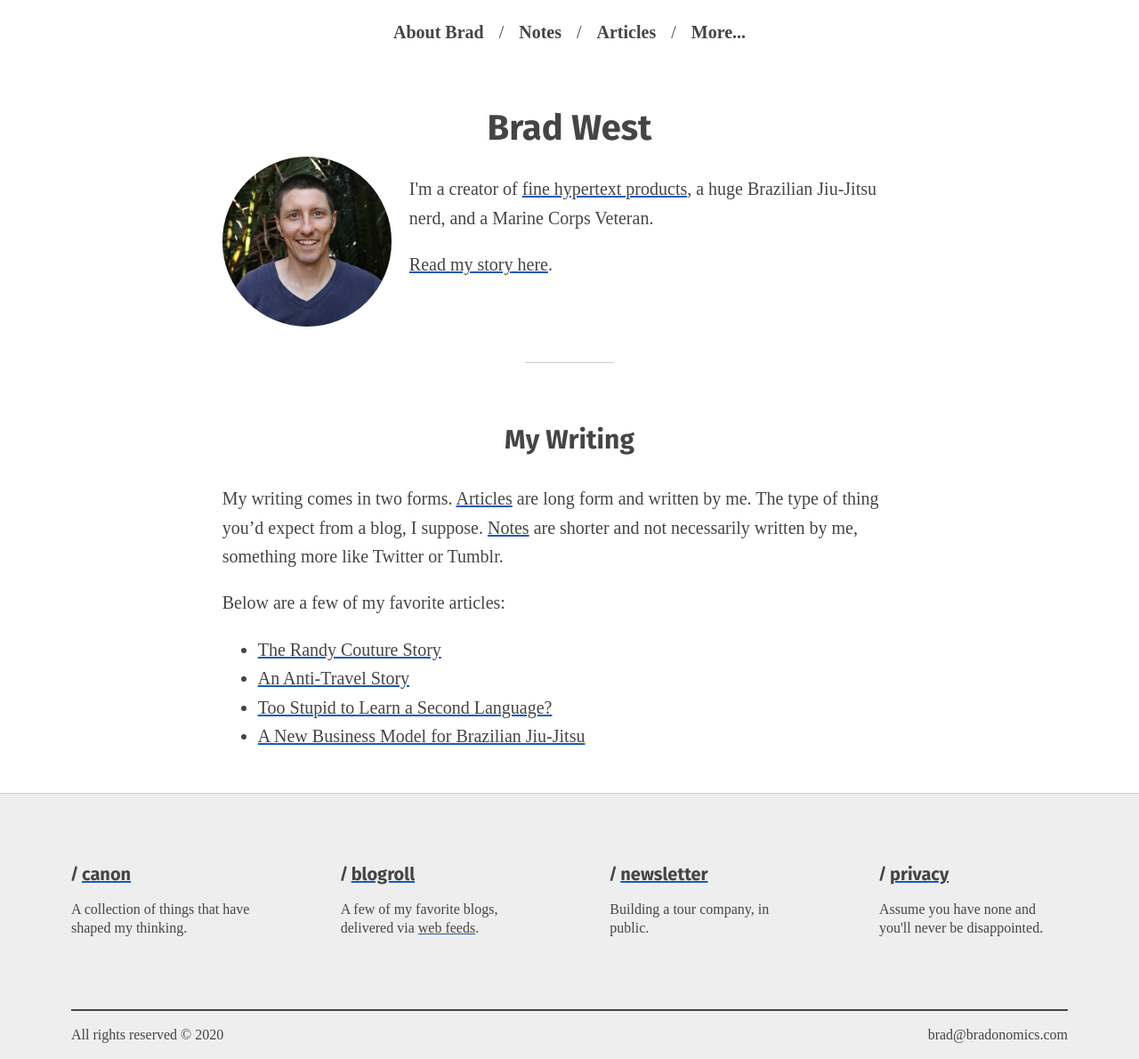
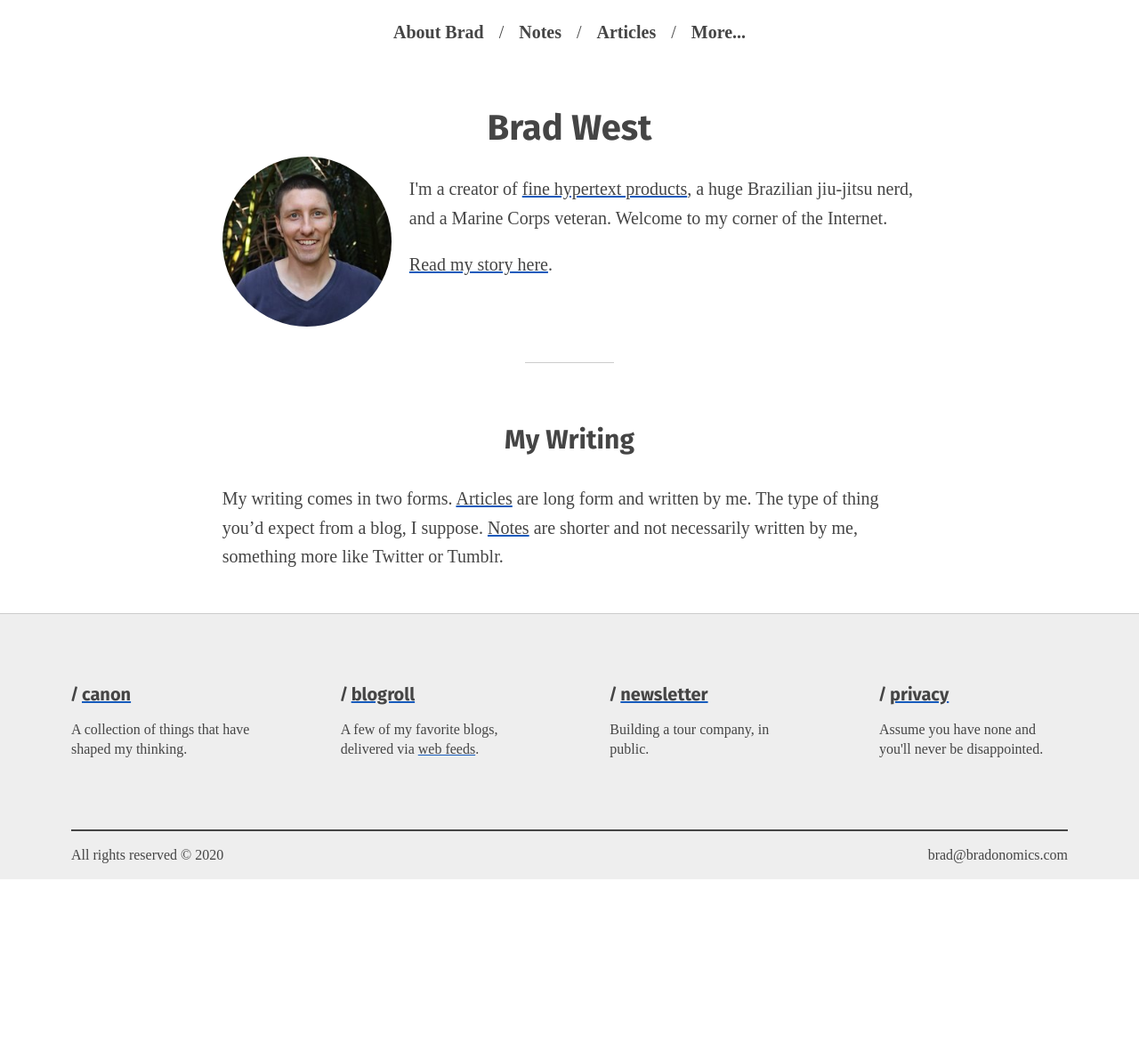
Before and after one commit to bradonomics/bradonomics.com, a Jekyll site: the page built from _pages/index.md, in a window 1280 px wide. Shown: the whole page at 89% size. Built offline with Jekyll 4.4.1, drawn with Linux system fonts in a browser that asks for light colours; after the commit the page ends 988 px from its top, so only the background shows below that.

Commit message:
Homepage intro update

```diff
--- a/_pages/index.md
+++ b/_pages/index.md
@@ -15,7 +15,7 @@ permalink: /
     {% comment %}
       <p>I'm a <a href="https://webniyom.com/">Web Developer</a>, Brazilian Jiu-Jitsu Nerd, Web Developer, Open Source Software Advocate, and Marine Corps Veteran.</p>
     {% endcomment %}
-    <p>I'm a creator of <a href="https://webniyom.com/">fine hypertext products</a>, a huge Brazilian Jiu-Jitsu nerd, and a Marine Corps Veteran.</p>
+    <p>I'm a creator of <a href="https://webniyom.com/">fine hypertext products</a>, a huge Brazilian jiu-jitsu nerd, and a Marine Corps veteran. Welcome to my corner of the Internet.</p>
 
     <a href="{{ '/about/' | absolute_url }}">Read my story here</a>.
 
@@ -29,6 +29,7 @@ permalink: /
 
 My writing comes in two forms. [Articles]({{ '/articles/' | absolute_url }}) are long form and written by me. The type of thing you'd expect from a blog, I suppose. [Notes]({{ '/notes/' | absolute_url }}) are shorter and not necessarily written by me, something more like Twitter or Tumblr.
 
+{% comment %}
 Below are a few of my favorite articles:
 
  - [The Randy Couture Story]({{ '/randy-couture-story/' | absolute_url }})
@@ -36,7 +37,6 @@ Below are a few of my favorite articles:
  - [Too Stupid to Learn a Second Language?]({{ '/second-language/' | absolute_url }})
  - [A New Business Model for Brazilian Jiu-Jitsu]({{ '/bjj-business-model/' | absolute_url }})
 
-{% comment %}
 <hr>
 
 ## What I'm Doing Now
```
